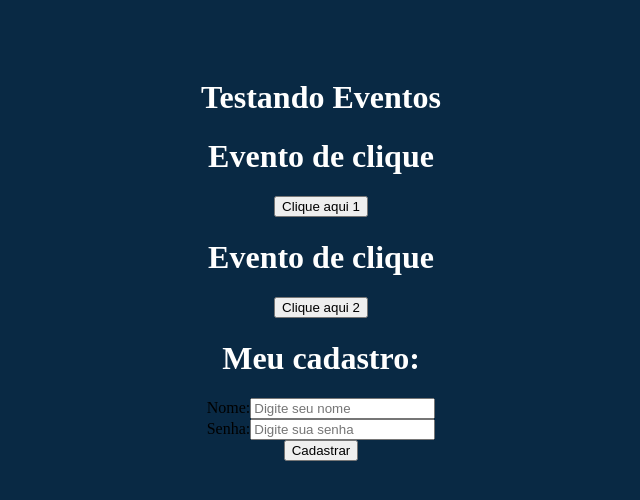
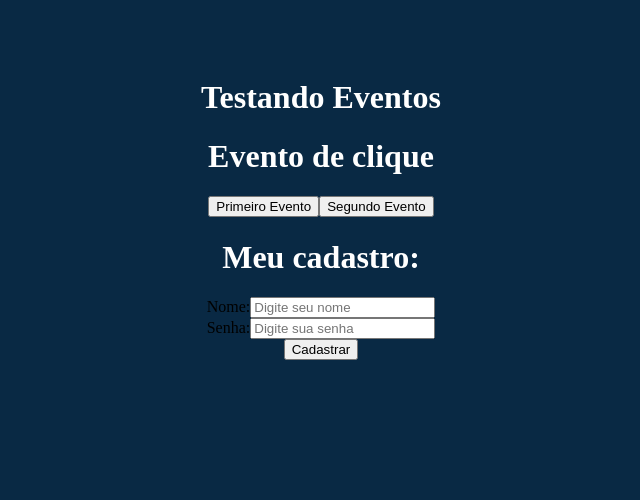
Before and after one commit to fp-torres/projeto-react, a React (Create React App) app: page / in a window 1280 px wide. Shown: the top 500 px of the page, without its empty margins (319-959 px from the left). Built offline with nearby package versions, Linux system fonts and the light colour scheme.

Commit message:
Passar eventos por props

```diff
--- a/src/App.js
+++ b/src/App.js
@@ -8,8 +8,8 @@
     <div className="App">
       <h1>Testando Eventos</h1>
 
-      <Evento numero="1" />
-      <Evento numero="2" />
+      <Evento />
+
       <Form />
 
     </div>
--- a/src/components/Evento.js
+++ b/src/components/Evento.js
@@ -1,13 +1,20 @@
-function Evento({numero}) {
+import Button from "./evento/Button";
+
+function Evento() {
 
     function meuEvento() {
-      console.log(`Ativou o evento! ${numero}`);
+      console.log(`Ativando primeiro evento! `);
+    }
+
+    function segundoEvento() {
+      console.log(`Ativando segundo evento! `);
     }
 
     return (
    <div>
      <h1>Evento de clique</h1>
-     <button onClick={meuEvento} >Clique aqui {numero}</button>
+     <Button event={meuEvento} text="Primeiro Evento" />
+    <Button event={segundoEvento} text="Segundo Evento" />
     </div>
 
  );
--- /dev/null
+++ b/src/components/evento/Button.js
@@ -0,0 +1,7 @@
+function Button(props) {
+    return (
+      <button onClick={props.event}>{props.text}</button>
+    );
+  }
+
+    export default Button;
```
